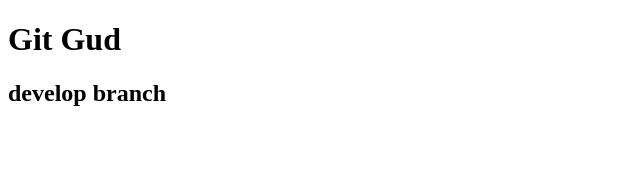
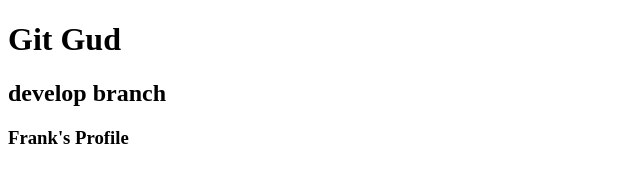
Before and after one commit to DavidBehrmann/TG2.00, a plain HTML site: page index.html in a window 1280 px wide. Shown: the whole page, without its empty margins (0-640 px from the left). Drawn offline with Linux system fonts and the light colour scheme.

Commit message:
Frank's profile added

```diff
--- a/index.html
+++ b/index.html
@@ -10,6 +10,6 @@
 <body>
     <h1>Git Gud</h1>
     <h2>develop branch</h2>
-
+    <h3>Frank's Profile</h3>
 </body>
 </html>
```
